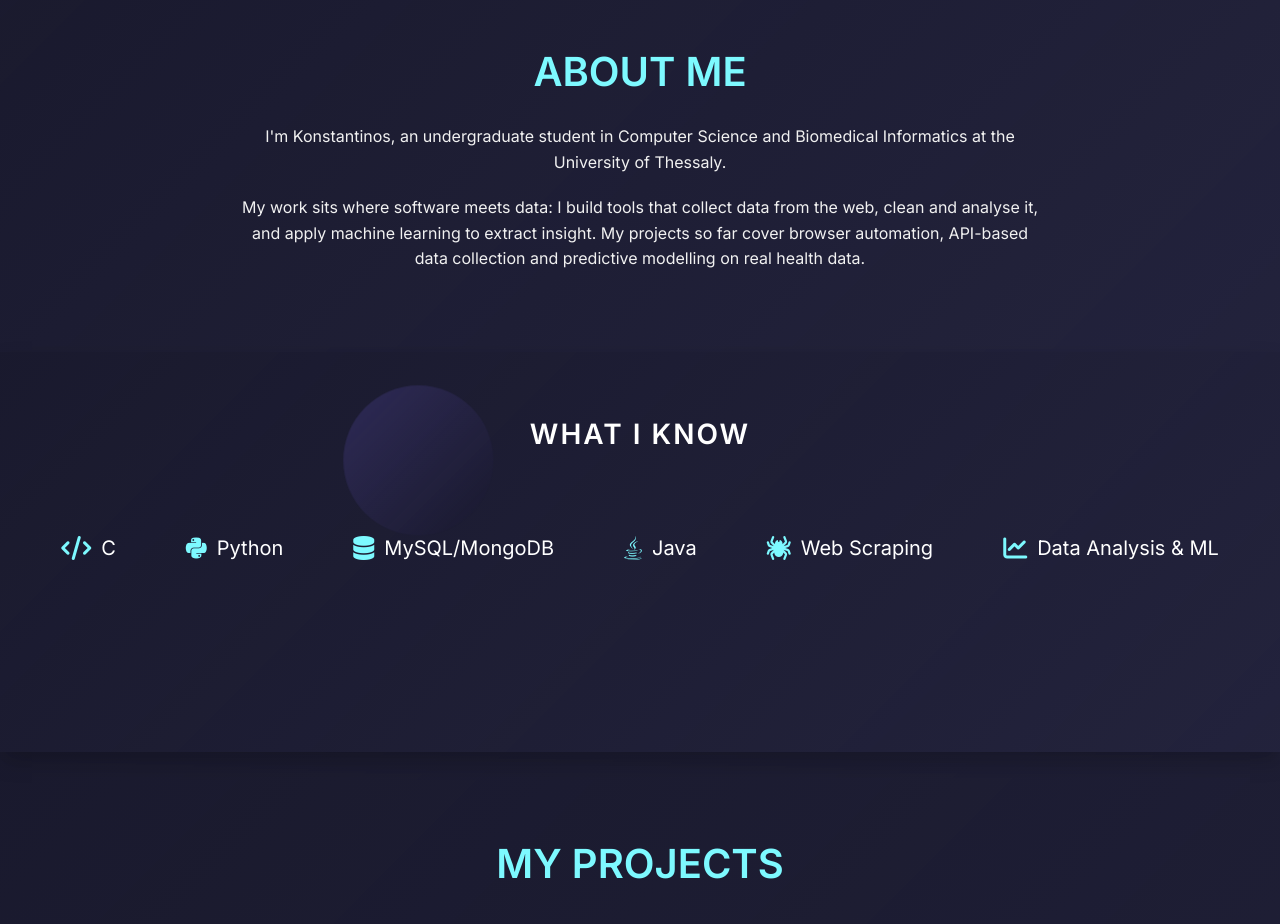
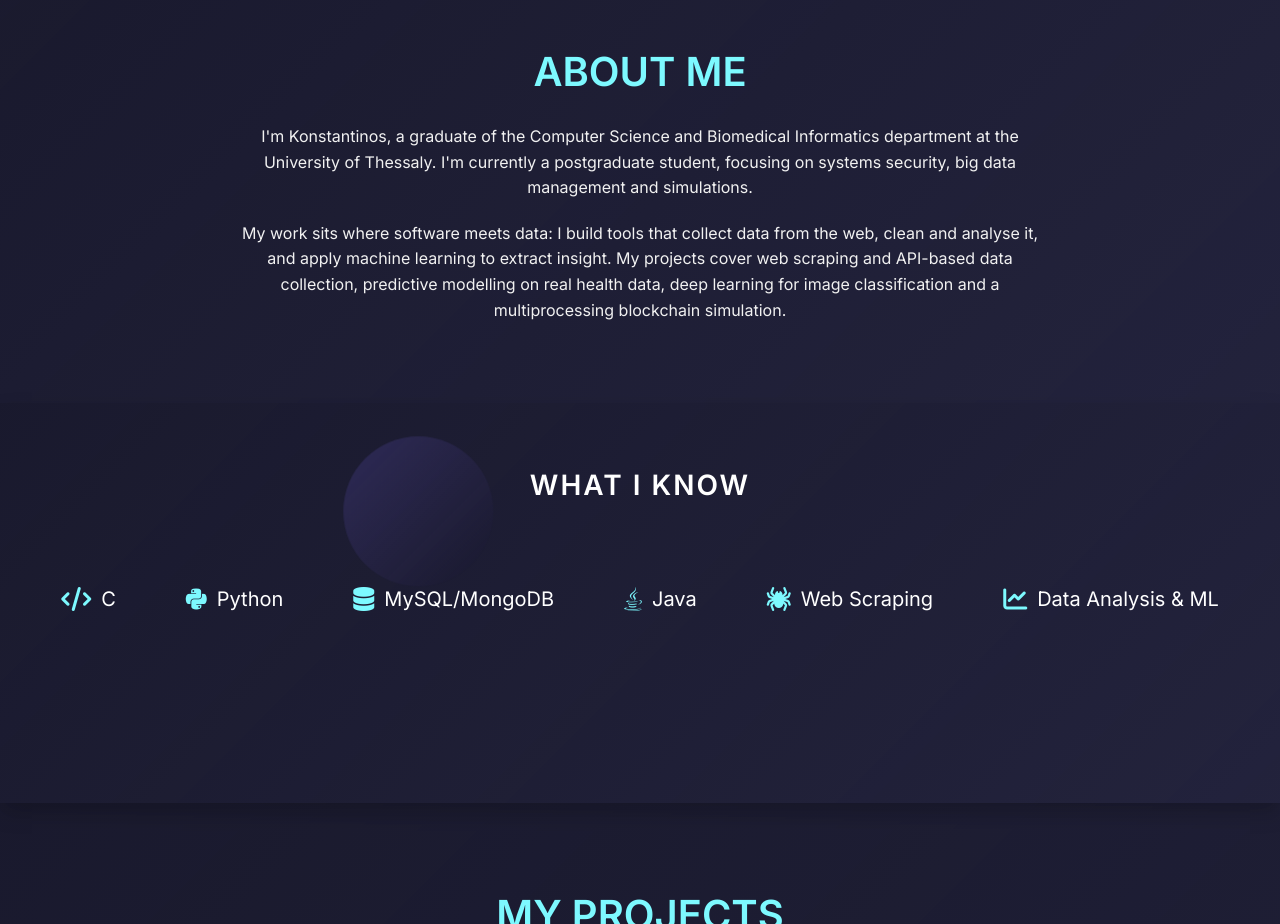
Before and after one commit to kostasANAGNO/site-portfolio, a plain HTML site: page index.html in a window 1280 px wide. Shown: the part 880-1804 px from the top of the page. Drawn offline with nearby package versions, Linux system fonts and the light colour scheme.

Commit message:
Update About section with graduate and postgraduate details

```diff
--- a/index.html
+++ b/index.html
@@ -5,7 +5,7 @@
     <meta name="viewport" content="width=device-width, initial-scale=1.0" />
     <meta
       name="description"
-      content="Portfolio of Konstantinos Anagnostou, Computer Science &amp; Biomedical Informatics student: web scraping, data mining and machine learning projects in Python."
+      content="Portfolio of Konstantinos Anagnostou, Computer Science &amp; Biomedical Informatics graduate and postgraduate student in systems security, big data management and simulations."
     />
     <title>Konstantinos Anagnostou - Portfolio</title>
     <link
@@ -69,14 +69,17 @@
     <section id="about" class="about">
       <h2>ABOUT ME</h2>
       <p>
-        I'm Konstantinos, an undergraduate student in Computer Science and
-        Biomedical Informatics at the University of Thessaly.
+        I'm Konstantinos, a graduate of the Computer Science and Biomedical
+        Informatics department at the University of Thessaly. I'm currently a
+        postgraduate student, focusing on systems security, big data
+        management and simulations.
       </p>
       <p>
         My work sits where software meets data: I build tools that collect
         data from the web, clean and analyse it, and apply machine learning to
-        extract insight. My projects so far cover browser automation, API-based
-        data collection and predictive modelling on real health data.
+        extract insight. My projects cover web scraping and API-based data
+        collection, predictive modelling on real health data, deep learning for
+        image classification and a multiprocessing blockchain simulation.
       </p>
     </section>
 
```
